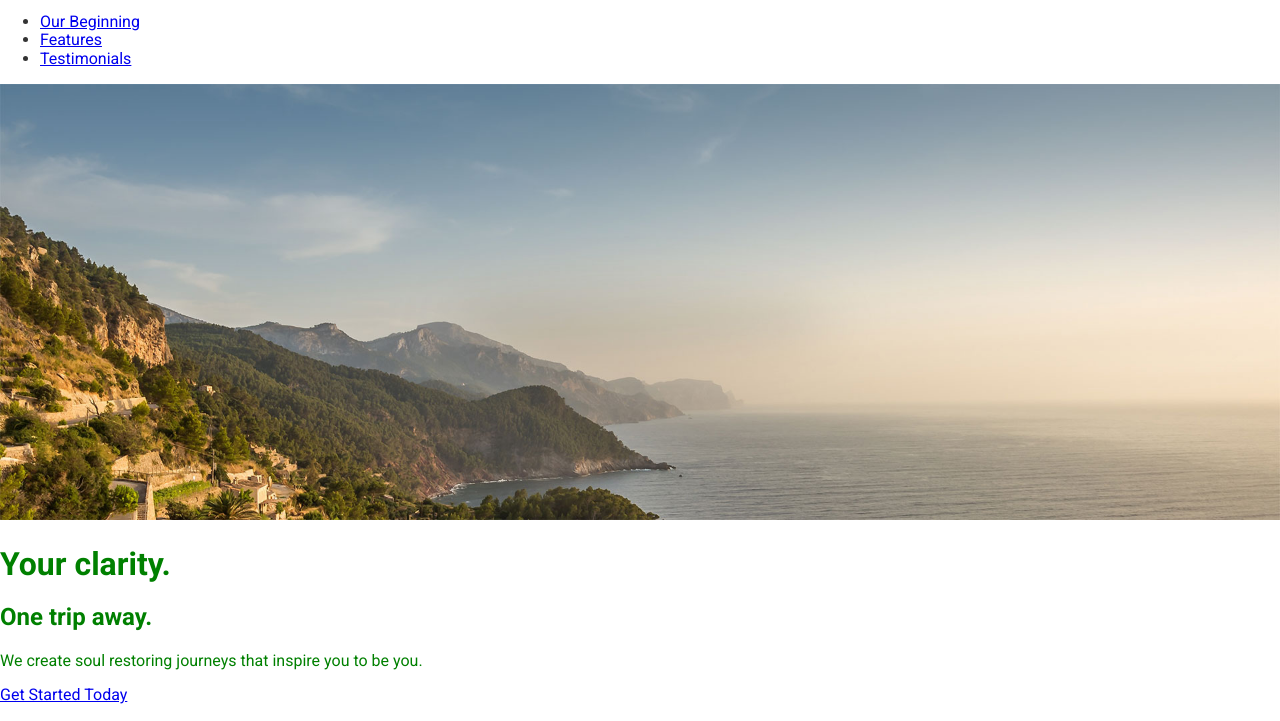
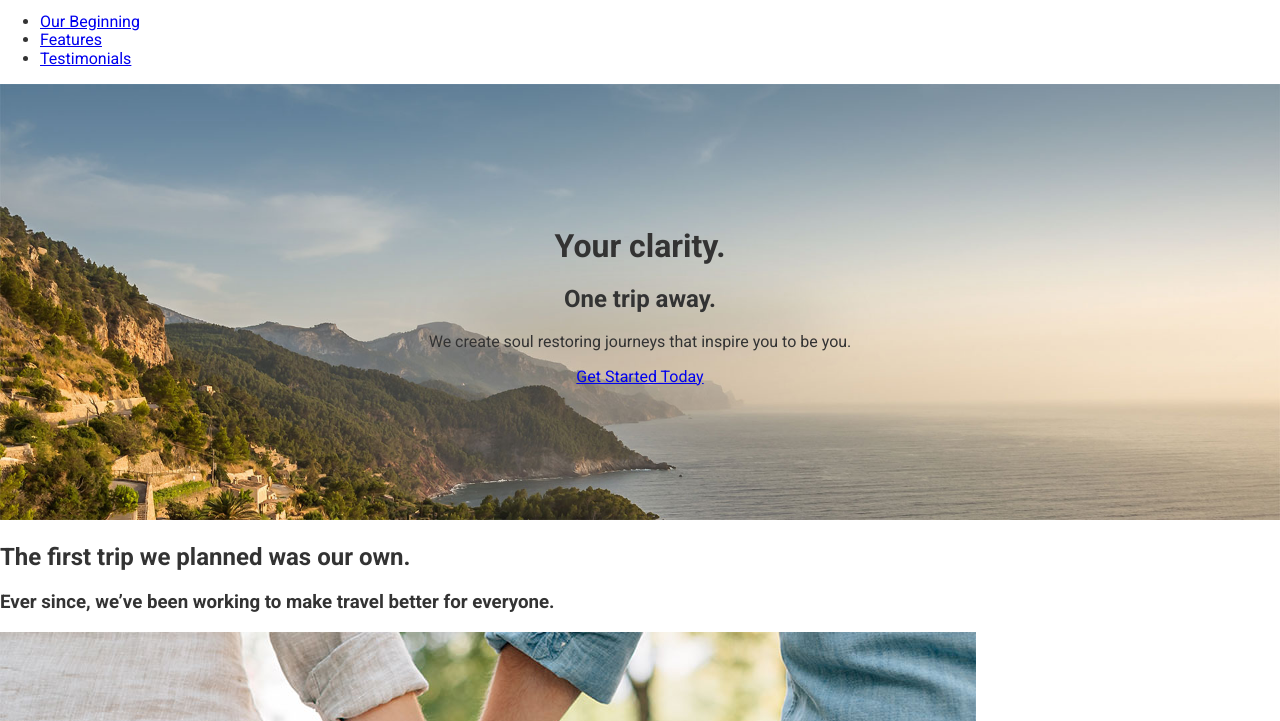
Before and after one commit to WarrenTyler/responsive-travel-site, a website built with webpack: page app/index.html in a window 1280 px wide. Shown: the part 67-788 px from the top of the page. Built offline with nearby package versions, Linux system fonts and the light colour scheme.

Commit message:
Style large-hero by vertically and horizontally positioning text over hero image
- Wrapped the large-hero text content in a <div> element to enable precise positioning.
- Applied CSS to vertically and horizontally center the text within the large-hero section.

```diff
--- a/app/assets/styles/modules/_large-hero.css
+++ b/app/assets/styles/modules/_large-hero.css
@@ -1,4 +1,12 @@
 .large-hero {
   position: relative;
-  color: green;
 }
+
+.large-hero__text-context {
+  position: absolute;
+  top: 50%;
+  transform: translateY(-50%);
+  left: 0;
+  width: 100%;
+  text-align: center;
+}
--- a/app/index.html
+++ b/app/index.html
@@ -32,10 +32,12 @@
 
     <div class="large-hero">
       <img src="assets/images/hero--large.jpg" />
-      <h1>Your clarity.</h1>
-      <h2>One trip away.</h2>
-      <p>We create soul restoring journeys that inspire you to be you.</p>
-      <p><a href="#">Get Started Today</a></p>
+      <div class="large-hero__text-context">
+        <h1>Your clarity.</h1>
+        <h2>One trip away.</h2>
+        <p>We create soul restoring journeys that inspire you to be you.</p>
+        <p><a href="#">Get Started Today</a></p>
+      </div>
     </div>
 
     <div id="our-beginning">
@@ -173,6 +175,6 @@
     <div class="modal__close">X</div>
   </div>
   This is the end of the "modal" reference HTML -->
-  <script src="bundled.js"></script>
+    <script src="bundled.js"></script>
   </body>
 </html>
```
Also changed, not shown: app/bundled.js (+1 -1 lines).
